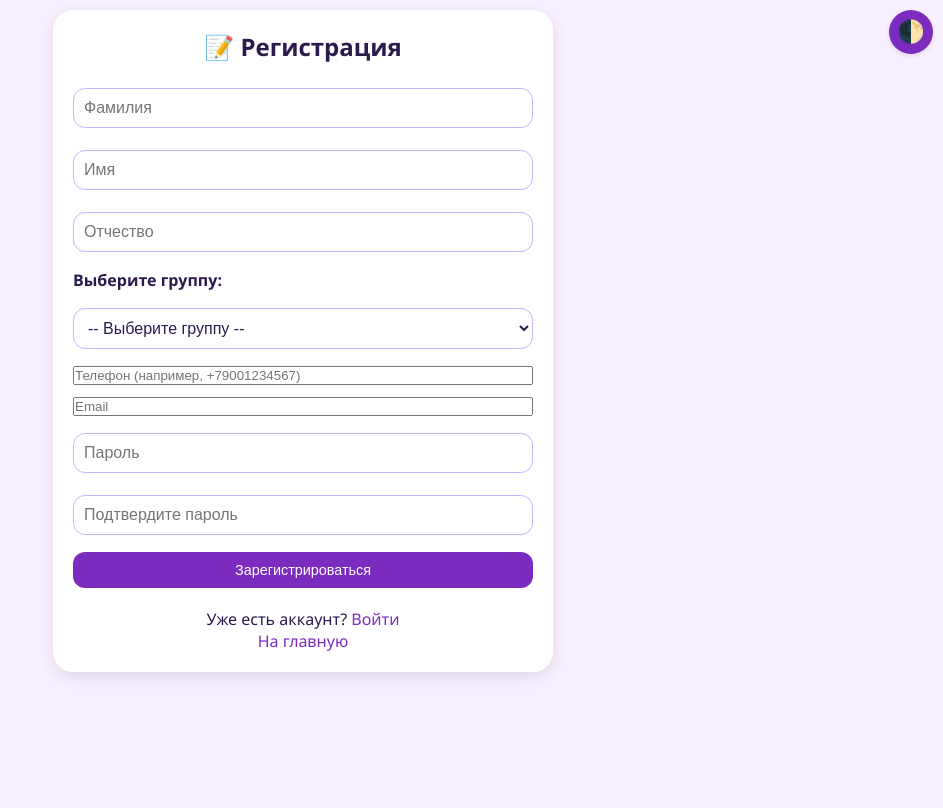
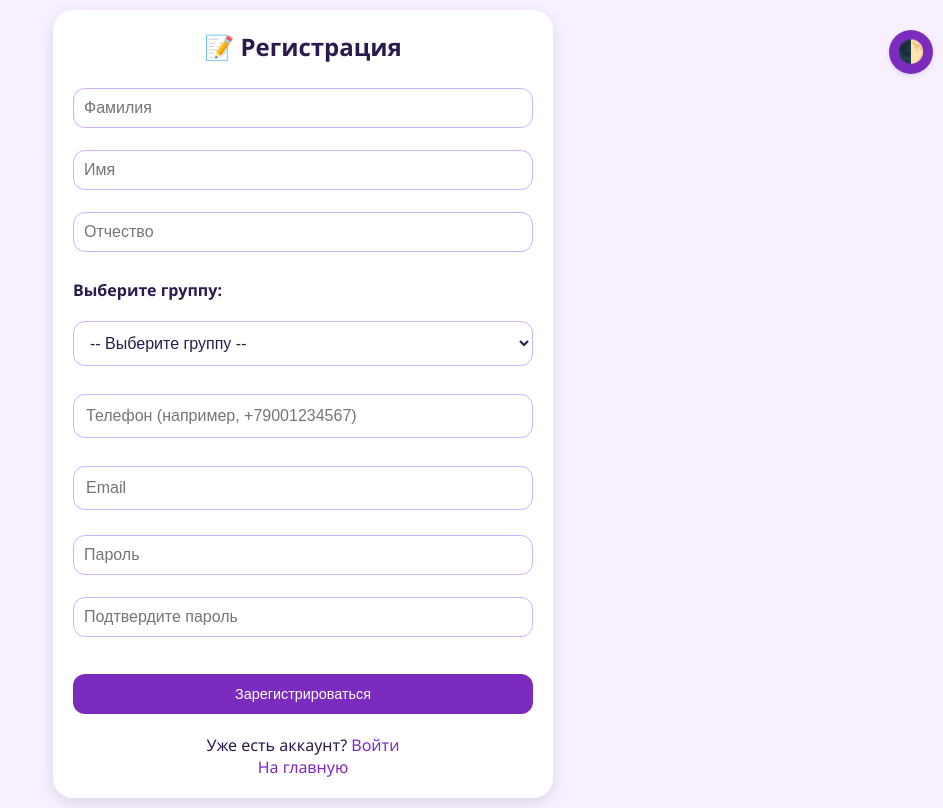
Before and after one commit to parhomenko12/schedule-planner, a Flask app: page /register in a window 1280 px wide. Shown: the whole page, without its empty margins (337-1280 px from the left). Before the commit the page ends 677 px from the top, so only its background shows below. Run offline with Flask 3, Linux system fonts and the light colour scheme; data comes from the database, SQL or seed files in the repository.

Commit message:
Update register.html

```diff
--- a/templates/register.html
+++ b/templates/register.html
@@ -5,6 +5,35 @@
     <meta name="viewport" content="width=device-width, initial-scale=1.0">
     <title>Регистрация</title>
     <link rel="stylesheet" href="{{ url_for('static', filename='style.css') }}">
+    <style>
+        /* Дополнительные стили для красивых полей */
+        input, select {
+            width: 100%;
+            padding: 12px;
+            margin: 8px 0;
+            border-radius: 12px;
+            border: 1px solid var(--table-border);
+            background: var(--card-bg);
+            color: var(--text-color);
+            font-size: 1rem;
+            box-sizing: border-box;
+        }
+        input:focus, select:focus {
+            outline: none;
+            border-color: var(--primary-color);
+            box-shadow: 0 0 0 2px rgba(123, 44, 191, 0.2);
+        }
+        label {
+            font-weight: bold;
+            margin-top: 10px;
+            display: block;
+        }
+        button {
+            width: 100%;
+            padding: 12px;
+            margin-top: 20px;
+        }
+    </style>
     <script>
         function applyTheme() {
             const savedTheme = localStorage.getItem('theme');
```
